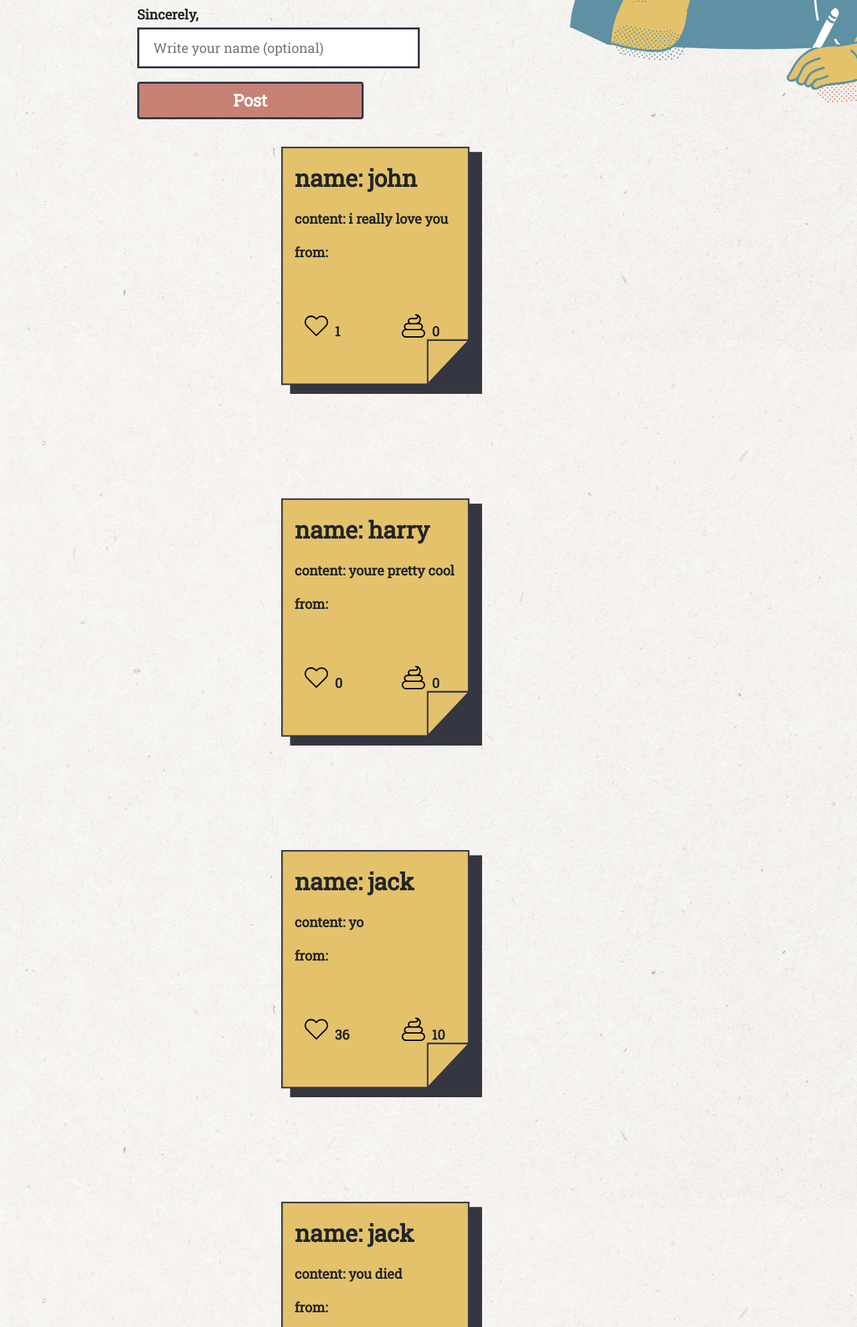
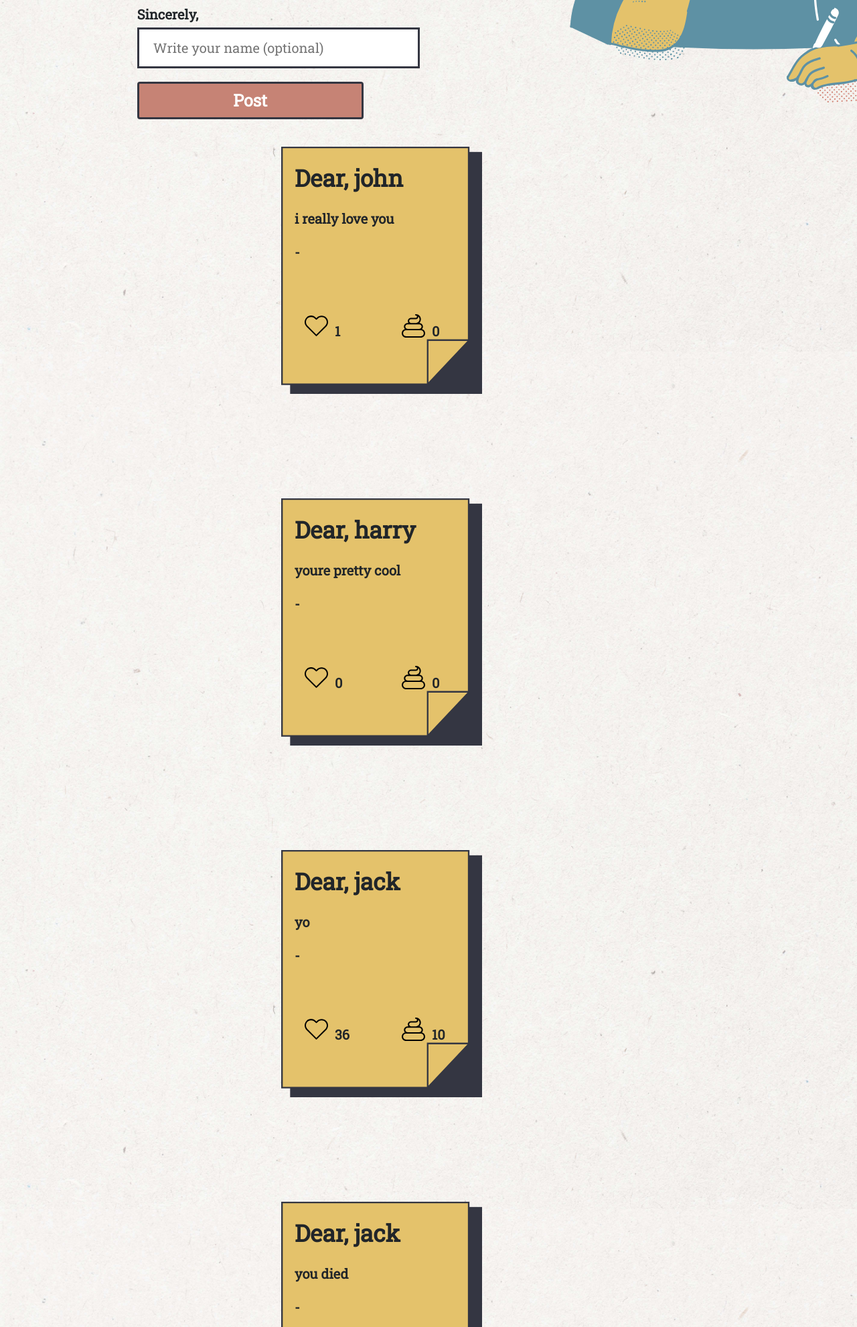
Before and after one commit to shanfernando97/I-really-love-you, a PHP site: page /write.php in a window 1280 px wide; the page is wider, and only the part inside the window is pictured. Shown: the part 755-2736 px from the top of that part at 67% size. Run offline with PHP 8.4, Linux system fonts and the light colour scheme; data comes from the database, SQL or seed files in the repository.

Commit message:
Update write.php

```diff
--- a/web-dev/write.php
+++ b/web-dev/write.php
@@ -91,9 +91,9 @@
     		while($row=$stmt->fetch()) {
     		?>
     		<div style="width:300px;height:500px;background:url('image/letterbg.svg')no-repeat;float:left;margin-left:100px;margin-top:25px;position:relative;">
-    		<p style="font-size:35px;margin-left:20px;margin-top:20px;">name: <?php echo($row["name"]) ?></p>
-    		<p style="font-size:20px;margin-left:20px;margin-top:20px;">content: <?php echo($row["content"]) ?></p>
-    		<p style="font-size:20px;margin-left:20px;margin-top:20px;">from: <?php echo($row["fromName"]) ?></p>
+    		<p style="font-size:35px;margin-left:20px;margin-top:20px;">Dear, <?php echo($row["name"]) ?></p>
+    		<p style="font-size:20px;margin-left:20px;margin-top:20px;"><?php echo($row["content"]) ?></p>
+    		<p style="font-size:20px;margin-left:20px;margin-top:20px;">- <?php echo($row["fromName"]) ?></p>
     		<div class="letter-stats">
 
     						<input id="likes" type="number" name="likes" value="<?php echo($row["likes"]) ?>" hidden=true>
```
